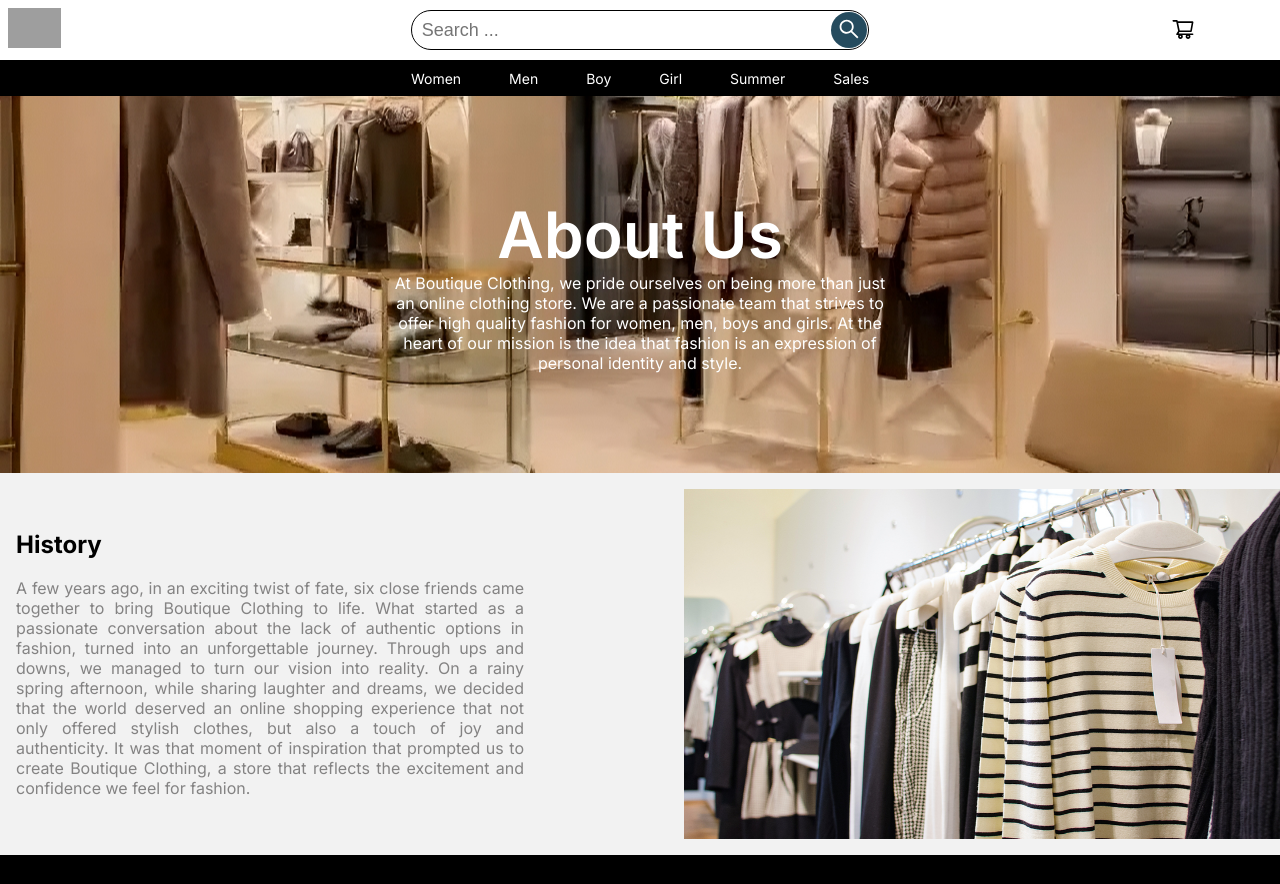
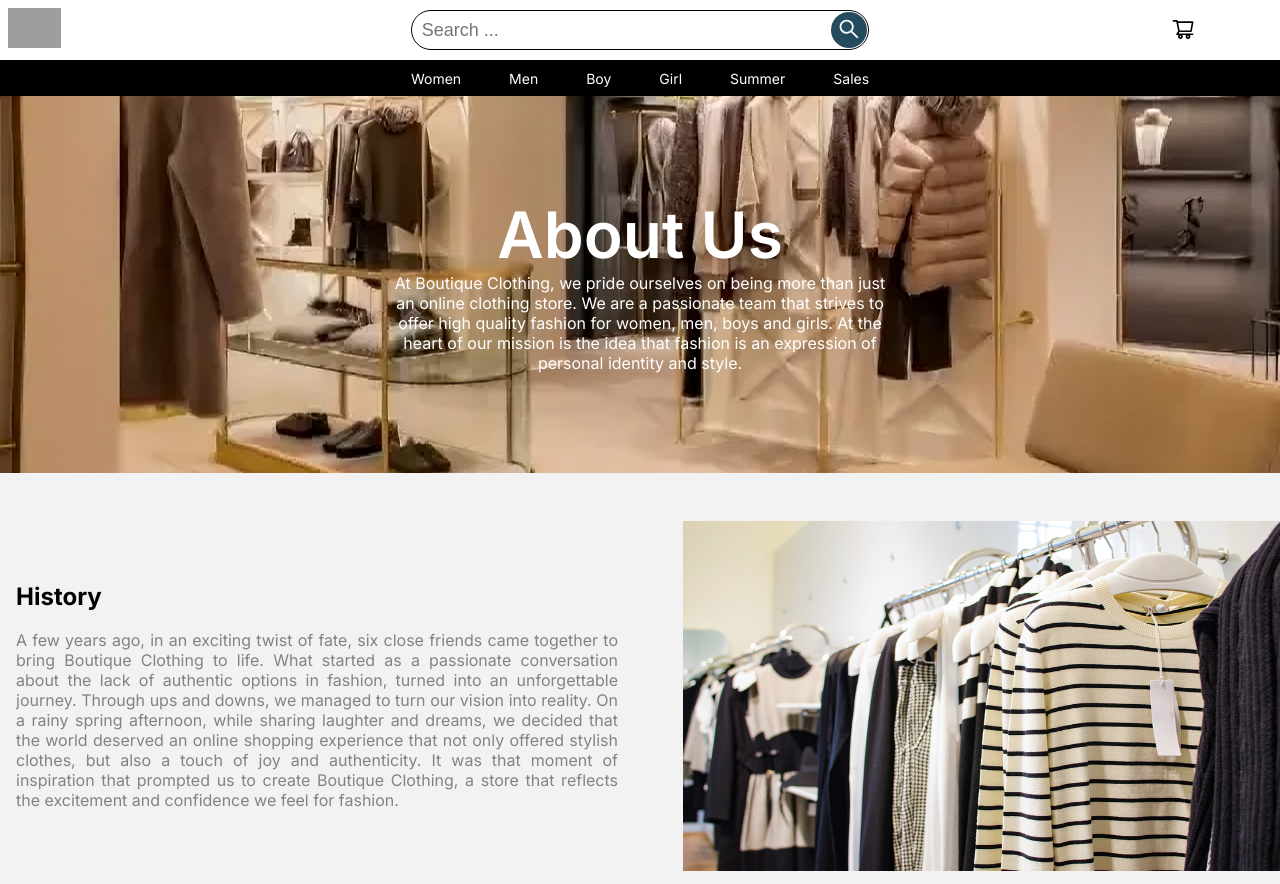
Before and after one commit to Les-Jailes/Boutique_Clothing, a Next.js app: page /pages/about-us in a window 1280 px wide. Shown: the top 884 px of the page. Built offline with nearby package versions, Linux system fonts and the light colour scheme; grey boxes are pictures that could not be loaded.

Commit message:
about us - dynamic creation of components

```diff
--- a/src/app/pages/about-us/page.jsx
+++ b/src/app/pages/about-us/page.jsx
@@ -2,16 +2,23 @@
 import styles from './page.module.css'
 import React from 'react'
 import InformationBox from '@/components/about-us/infoBox/InformationBox'
+import { aboutUsInfo } from '@/utils/aboutUsInfo'
 
 const Aboutus = () => {
   return (
     <div>
       <MainBox />
-      <InformationBox
-        title={"History"}
-        content={"A few years ago, in an exciting twist of fate, six close friends came together to bring Boutique Clothing to life. What started as a passionate conversation about the lack of authentic options in fashion, turned into an unforgettable journey. Through ups and downs, we managed to turn our vision into reality. On a rainy spring afternoon, while sharing laughter and dreams, we decided that the world deserved an online shopping experience that not only offered stylish clothes, but also a touch of joy and authenticity. It was that moment of inspiration that prompted us to create Boutique Clothing, a store that reflects the excitement and confidence we feel for fashion."}
-        img={"/history.jpg"}
-      />
+      <div>
+        {aboutUsInfo.map((info, index)=>(
+            <InformationBox
+            title={info.title}
+            content={info.content}
+            img={info.img}
+            reverse={info.reverse}
+            key={index}
+          />
+        ))}
+      </div>
     </div>
   )
 }
--- a/src/components/about-us/infoBox/InformationBox.jsx
+++ b/src/components/about-us/infoBox/InformationBox.jsx
@@ -2,9 +2,9 @@
 import React from 'react'
 import styles from './infobox.module.css'
 
-const InformationBox = ({title, content, img}) => {
+const InformationBox = ({title, content, img, reverse}) => {
   return (
-    <div className={styles.container}>
+    <div className= { styles.container}  style={{flexDirection: `${reverse ? 'row-reverse':''}`}}>
         <div className={styles.contentContainer}>
             <h2 className={styles.title}>
                 {title}
--- a/src/components/about-us/infoBox/infobox.module.css
+++ b/src/components/about-us/infoBox/infobox.module.css
@@ -4,9 +4,9 @@
     align-items: center;
     padding: 1rem;
     justify-content: center;
-    gap: 10rem;
+    gap: 4rem;
     width: 1300px;
-    margin: 0 auto;
+    margin: 2rem auto;
 }
 .contentContainer{
     display: flex;
@@ -29,7 +29,7 @@
 
 @media only screen and (max-width: 600px) {
     .container{
-        flex-direction: column;
+        flex-direction: column !important;
         width: auto;
         gap: 1rem;
     }
--- /dev/null
+++ b/src/utils/aboutUsInfo.js
@@ -0,0 +1,26 @@
+export const aboutUsInfo = [
+    {
+        title: "History",
+        content: "A few years ago, in an exciting twist of fate, six close friends came together to bring Boutique Clothing to life. What started as a passionate conversation about the lack of authentic options in fashion, turned into an unforgettable journey. Through ups and downs, we managed to turn our vision into reality.\nOn a rainy spring afternoon, while sharing laughter and dreams, we decided that the world deserved an online shopping experience that not only offered stylish clothes, but also a touch of joy and authenticity. It was that moment of inspiration that prompted us to create Boutique Clothing, a store that reflects the excitement and confidence we feel for fashion.",
+        img:"/history.jpg",
+        reverse: false,
+    },
+    {
+        title: "Values and Philosophy",
+        content: "At Boutique Clothing, we believe in authenticity, diversity and quality. We strive to be a brand that celebrates individuality and promotes self-confidence. Our ethical commitment is reflected in every garment we offer, ensuring that our customers feel good both inside and out.",
+        img:"/values.jpg",
+        reverse: true,
+    },
+    {
+        title: "Corporate Culture",
+        content: "At Boutique Clothing, our office is more than a workplace: it is a space for collaboration and creativity. We encourage innovation and personal expression, creating an environment that is reflected in the unique collections we offer.",
+        img:"/culture.jpg",
+        reverse: false,
+    },
+    {
+        title: "Future Vision",
+        content: "We look to the future with excitement, anticipating Boutique Clothing's growth as a global brand. We strive to remain a leader in fashion, offering products that are not only trendy, but also timeless.",
+        img:"/vision.jpg",
+        reverse: true,
+    },
+]
```
